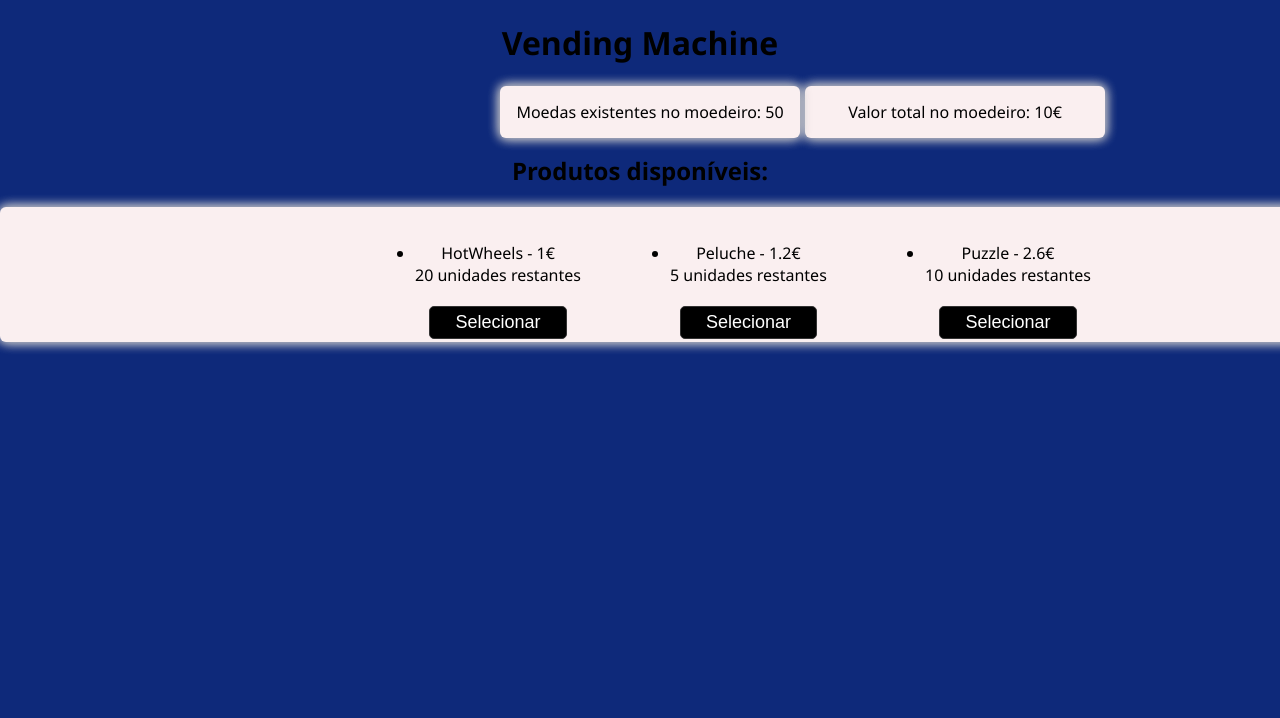
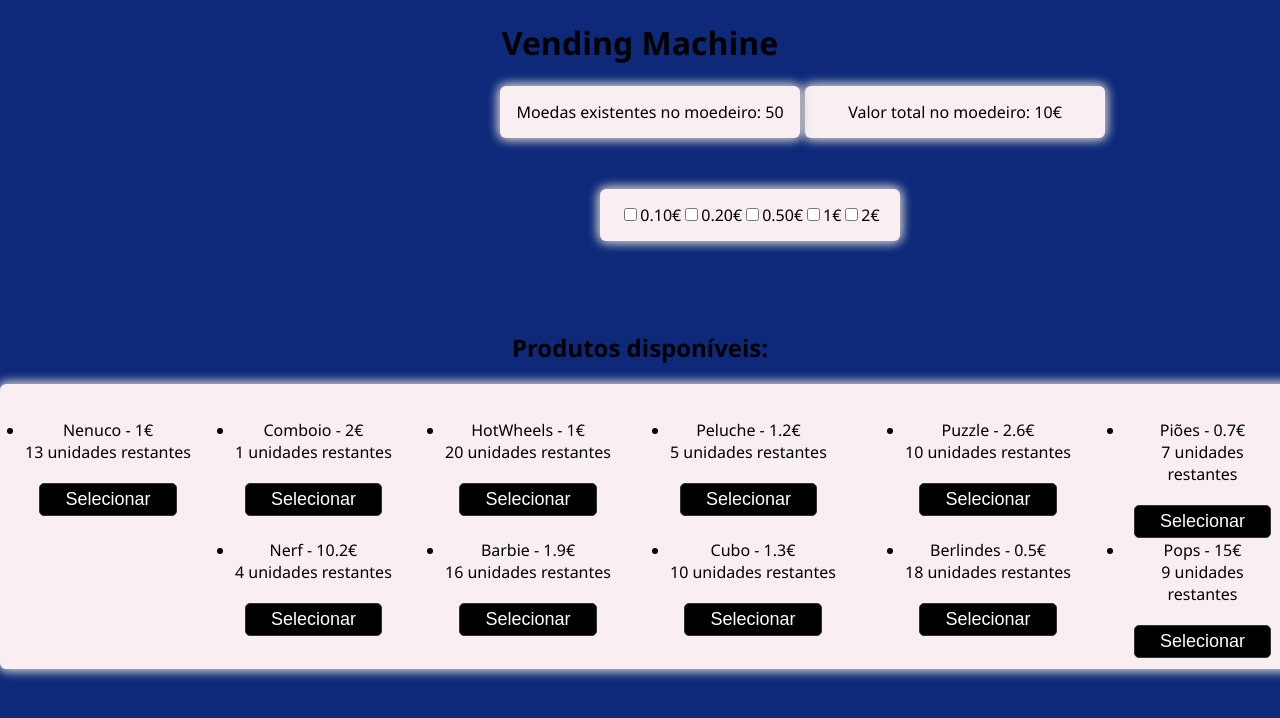
Before and after one commit to TTiagoAF/Maquina-de-vendas, a React (Vite) app: page / in a window 1280 px wide. Shown: the top 718 px of the page. Built offline with nearby package versions, Linux system fonts and the light colour scheme.

Commit message:
second commit

```diff
--- a/src/Maquina.css
+++ b/src/Maquina.css
@@ -38,7 +38,7 @@
     box-shadow: 0px 0px 12px #aaa, -0px -0px 12px #fff;
     width: 1535px;
     padding: 35px 15px 15px 15px;
-    padding-bottom: 100px;
+    padding-bottom: 250px;
   }
   .produtos-button {
     background-color: #000000;
@@ -54,7 +54,7 @@
   }
   .HotWheels{
     position: absolute;
-    margin-left: 400px;
+    margin-left: 430px;
     text-align: center;
   }
   .Peluche{
@@ -62,9 +62,59 @@
     margin-left: 655px;
     text-align: center;
   }
-  .puzzle{
+  .Puzzle{
     position: absolute;
-    margin-left: 910px;
+    margin-left: 890px;
+    text-align: center;
+  }
+  .Piões{
+    position: absolute;
+    margin-left: 1110px;
+    text-align: center;
+  }
+  .Lego{
+    position: absolute;
+    margin-left: 1330px;
+    text-align: center;
+  }
+  .Comboio{
+    position: absolute;
+    margin-left: 220px;
+    text-align: center;
+  }
+  .Nenuco{
+    position: absolute;
+    margin-left: 10px;
+    text-align: center;
+  }
+  .Nerf{
+    margin-top: 120px;
+    position: absolute;
+    margin-left: 220px;
+    text-align: center;
+  }
+  .Barbie{
+    margin-top: 120px;
+    position: absolute;
+    margin-left: 430px;
+    text-align: center;
+  }
+  .Cubo{
+    margin-top: 120px;
+    position: absolute;
+    margin-left: 655px;
+    text-align: center;
+  }
+  .Berlindes{
+    margin-top: 120px;
+    position: absolute;
+    margin-left: 890px;
+    text-align: center;
+  }
+  .Pops{
+    margin-top: 120px;
+    position: absolute;
+    margin-left: 1110px;
     text-align: center;
   }
   .pagar-produtos{
@@ -91,3 +141,15 @@
     color: #000000;
     text-align: center;
   }
+  .checks{
+    width: 300px;
+    margin: 0 auto;
+    padding: 15px;
+    margin-left: 600px;
+    margin-top: 125px;
+    border-radius: 6px;
+    background: #faeff0;
+    box-shadow: 0px 0px 12px #aaa, -0px -0px 12px #fff;
+    color: #000000;
+    text-align: center;
+  }
--- a/src/Maquina.jsx
+++ b/src/Maquina.jsx
@@ -1,5 +1,6 @@
 import React, { useState } from "react";
-import "./Maquina.css"
+import "./Maquina.css";
+import Produto from "./Produto";
 
 const VendingMachine = () => {
   const [total, setTotal] = useState(10); // Valor total do moedeiro
@@ -7,28 +8,158 @@ const VendingMachine = () => {
     HotWheels: 20,
     Peluche: 5,
     Puzzle: 10,
+    Piões: 7,
+    Lego: 2,
+    Comboio: 1,
+    Nenuco: 13,
+    Nerf: 4,
+    Barbie: 16,
+    Cubo: 10,
+    Berlindes: 18,
+    Pops: 9,
   }); // número de latas para vender
   const [selecionar, setSelecionar] = useState(""); // produto selecionado
   const [inserido, setInserido] = useState(0); // dinheiro introduzido
   const [troco, setTroco] = useState(false); // mostra o troco
   const [moedas, setMoedas] = useState(50);
+  const [checkdez, setCheckdez] = useState(false);
+  const [checkvinte, setCheckvinte] = useState(false);
+  const [checkcinquenta, setCheckcinquenta] = useState(false);
+  const [checkum, setCheckum] = useState(false);
+  const [checkdois, setCheckdois] = useState(false);
+  const [concluido, setConcluido] = useState(false);
 
   const precoprodutos = {
     HotWheels: 1,
     Peluche: 1.2,
     Puzzle: 2.6,
+    Piões: 0.7,
+    Lego: 5.3,
+    Comboio: 2,
+    Nenuco: 1,
+    Nerf: 10.2,
+    Barbie: 1.9,
+    Cubo: 1.3,
+    Berlindes: 0.5,
+    Pops: 15,
   };
 
   const handleselecaoproduto = (produto) => {
     setSelecionar(produto);
+    setConcluido(false);
   };
 
-  const handleinsersaomoedas = () => {
+  const handlecheck10 = () => {
+    if(checkdez === false) {
+      setCheckdez(true);
+    } else {
+      setCheckdez(false);
+    }
+  };
+  const handlecheck20 = () => {
+    if(checkvinte === false) {
+      setCheckvinte(true);
+    } else {
+      setCheckvinte(false);
+    }
+  };
+  const handlecheck50 = () => {
+    if(checkcinquenta === false) {
+      setCheckcinquenta(true);
+    } else {
+      setCheckcinquenta(false);
+    }
+  };
+  const handlecheck1 = () => {
+    if(checkum === false) {
+      setCheckum(true);
+    } else {
+      setCheckum(false);
+    }
+  };
+
+  const handlecheck2 = () => {
+    if(checkdois === false) {
+      setCheckdois(true);
+    } else {
+      setCheckdois(false);
+    }
+  };
+
+  const handleinsersaomoedas10 = () => {
+    setInserido((moedasInseridas) => moedasInseridas + 0.1);
+    setMoedas((moedas) => moedas + 1);
+    localStorage.setItem("Moeda10", "0.10€");
+    const preco = precoprodutos[selecionar];
+    const falta = inserido - preco;
+     if(falta >= 0) {
+      localStorage.setItem("Brinquedo", [selecionar]);
+      setConcluido(true);
+      setTroco(true);
+      setTotal((moedasInseridas) => moedasInseridas + preco);
+      setStock((prevStock) => ({
+        ...prevStock,
+        [selecionar]: prevStock[selecionar] - 1,
+      }));
+    }
+  };
+
+  const handleinsersaomoedas20 = () => {
     setInserido((moedasInseridas) => moedasInseridas + 0.2);
+    setMoedas((moedas) => moedas + 1);
+    localStorage.setItem("Moeda20", "0.20€");
+    const preco = precoprodutos[selecionar];
+    const falta = inserido - preco;
+     if(falta >= 0) {
+      setConcluido(true);
+      setTroco(true);
+      setTotal((moedasInseridas) => moedasInseridas + preco);
+      setStock((prevStock) => ({
+        ...prevStock,
+        [selecionar]: prevStock[selecionar] - 1,
+      }));
+    }
+  };
+
+  const handleinsersaomoedas50 = () => {
+    setInserido((moedasInseridas) => moedasInseridas + 0.5);
     setMoedas((moedas) => moedas + 1);
     const preco = precoprodutos[selecionar];
     const falta = inserido - preco;
      if(falta >= 0) {
+      setConcluido(true);
+      setTroco(true);
+      setTotal((moedasInseridas) => moedasInseridas + preco);
+      setStock((prevStock) => ({
+        ...prevStock,
+        [selecionar]: prevStock[selecionar] - 1,
+      }));
+    }
+  };
+
+  const handleinsersaomoedas1 = () => {
+    setInserido((moedasInseridas) => moedasInseridas + 1);
+    setMoedas((moedas) => moedas + 1);
+    const preco = precoprodutos[selecionar];
+    const falta = inserido - preco;
+     if(falta >= 0) {
+      setConcluido(true);
+      setTroco(true);
+      setTotal((moedasInseridas) => moedasInseridas + preco);
+      setStock((prevStock) => ({
+        ...prevStock,
+        [selecionar]: prevStock[selecionar] - 1,
+      }));
+    }
+  };
+
+  const handleinsersaomoedas2 = () => {
+    setInserido((moedasInseridas) => moedasInseridas + 2);
+    setMoedas((moedas) => moedas + 1);
+    const preco = precoprodutos[selecionar];
+    const falta = inserido - preco;
+     if(falta >= 0) {
+      setConcluido(true);
       setTroco(true);
       setTotal((moedasInseridas) => moedasInseridas + preco);
       setStock((prevStock) => ({
@@ -59,38 +190,131 @@ const VendingMachine = () => {
       <h1>Vending Machine</h1>
       <p className="total">Valor total no moedeiro: {total}€</p>
       <p className="quantidade">Moedas existentes no moedeiro: {moedas}</p>
+      <div className="checks">
+      <input onChange={handlecheck10} type="checkbox" />0.10€
+      <input onChange={handlecheck20} type="checkbox" />0.20€
+      <input onChange={handlecheck50} type="checkbox" />0.50€
+      <input onChange={handlecheck1} type="checkbox" />1€
+      <input onChange={handlecheck2} type="checkbox" />2€
+      </div>
       <h2>Produtos disponíveis:</h2>
       <ul className="produtos-form">
-        {stock.HotWheels > 0 && (
-          <li className="HotWheels">
-            HotWheels - {precoprodutos.HotWheels}€ <br /> {stock.HotWheels} unidades restantes{" "}
-            <button className="produtos-button" onClick={() => handleselecaoproduto("HotWheels")}>
-              Selecionar
-            </button>
-          </li>
-        )}
+      {stock.Puzzle > 0 && (
+        <Produto
+          nome="HotWheels"
+          preco={precoprodutos.HotWheels}
+          estoque={stock.HotWheels}
+          onSelecionar={() => handleselecaoproduto("HotWheels")}
+        />
+      )}
         {stock.Peluche > 0 && (
-          <li className="Peluche">
-            Peluche - {precoprodutos.Peluche}€ <br /> {stock.Peluche} unidades restantes{" "}
-            <button className="produtos-button" onClick={() => handleselecaoproduto("Peluche")}>
-              Selecionar
-            </button>
-          </li>
-        )}
-        {stock.Puzzle > 0 && (
-          <li className="puzzle">
-            Puzzle - {precoprodutos.Puzzle}€ <br /> {stock.Puzzle} unidades restantes{" "}
-            <button className="produtos-button" onClick={() => handleselecaoproduto("Puzzle")}>
-              Selecionar
-            </button>
-          </li>
-        )}
+        <Produto
+          nome="Peluche"
+          preco={precoprodutos.Peluche}
+          estoque={stock.Peluche}
+          onSelecionar={() => handleselecaoproduto("Peluche")}
+        />
+      )}
+       {stock.Puzzle > 0 && (
+        <Produto
+          nome="Puzzle"
+          preco={precoprodutos.Puzzle}
+          estoque={stock.Puzzle}
+          onSelecionar={() => handleselecaoproduto("Puzzle")}
+        />
+      )}
+      {stock.Piões > 0 && (
+        <Produto
+          nome="Piões"
+          preco={precoprodutos.Piões}
+          estoque={stock.Piões}
+          onSelecionar={() => handleselecaoproduto("Piões")}
+        />
+      )}
+      {stock.Lego > 0 && (
+        <Produto
+          nome="Lego"
+          preco={precoprodutos.Lego}
+          estoque={stock.Lego}
+          onSelecionar={() => handleselecaoproduto("Lego")}
+        />
+      )}
+      {stock.Comboio > 0 && (
+        <Produto
+          nome="Comboio"
+          preco={precoprodutos.Comboio}
+          estoque={stock.Comboio}
+          onSelecionar={() => handleselecaoproduto("Comboio")}
+        />
+      )}
+      {stock.Nenuco > 0 && (
+        <Produto
+          nome="Nenuco"
+          preco={precoprodutos.Nenuco}
+          estoque={stock.Nenuco}
+          onSelecionar={() => handleselecaoproduto("Nenuco")}
+        />
+      )}
+      {stock.Nerf > 0 && (
+        <Produto
+          nome="Nerf"
+          preco={precoprodutos.Nerf}
+          estoque={stock.Nerf}
+          onSelecionar={() => handleselecaoproduto("Nerf")}
+        />
+      )}
+      {stock.Barbie > 0 && (
+        <Produto
+          nome="Barbie"
+          preco={precoprodutos.Barbie}
+          estoque={stock.Barbie}
+          onSelecionar={() => handleselecaoproduto("Barbie")}
+        />
+      )}
+      {stock.Cubo > 0 && (
+        <Produto
+          nome="Cubo"
+          preco={precoprodutos.Cubo}
+          estoque={stock.Cubo}
+          onSelecionar={() => handleselecaoproduto("Cubo")}
+        />
+      )}
+      {stock.Berlindes > 0 && (
+        <Produto
+          nome="Berlindes"
+          preco={precoprodutos.Berlindes}
+          estoque={stock.Berlindes}
+          onSelecionar={() => handleselecaoproduto("Berlindes")}
+        />
+      )}
+      {stock.Pops > 0 && (
+        <Produto
+          nome="Pops"
+          preco={precoprodutos.Pops}
+          estoque={stock.Pops}
+          onSelecionar={() => handleselecaoproduto("Pops")}
+        />
+      )}
       </ul>
-      {selecionar && (
+      {selecionar && concluido === false && (
         <div className="pagar-produtos">
           <p>Preço: {precoprodutos[selecionar]}€</p>
           <p>Dinheiro inserido: {inserido}€</p>
-          <button className="produtos-button" onClick={handleinsersaomoedas}>Inserir 20 cêntimos</button>
+          {checkdez === true && (
+              <button className="produtos-button" onClick={handleinsersaomoedas10}>Inserir 10 cêntimos</button>
+              )}
+          {checkvinte === true &&(
+              <button className="produtos-button" onClick={handleinsersaomoedas20}>Inserir 20 cêntimos</button>
+              )}
+          {checkcinquenta === true &&(
+              <button className="produtos-button" onClick={handleinsersaomoedas50}>Inserir 50 cêntimos</button>
+              )}
+          {checkum === true &&(
+              <button className="produtos-button" onClick={handleinsersaomoedas1}>Inserir 1 Euro</button>
+              )}
+              {checkdois === true &&(
+              <button className="produtos-button" onClick={handleinsersaomoedas2}>Inserir 2 Euro</button>
+              )}
           <button className="produtos-button" onClick={handleCompras}>Comprar</button>
         </div>
       )}
--- /dev/null
+++ b/src/Produto.jsx
@@ -0,0 +1,12 @@
+function Produto({ nome, preco, estoque, onSelecionar }) {
+    return (
+      <li className={nome}>
+        {nome} - {preco}€ <br /> {estoque} unidades restantes{" "}
+        <button className="produtos-button" onClick={onSelecionar}>
+          Selecionar
+        </button>
+      </li>
+    );
+  }
+
+  export default Produto
```
Also changed, not shown: src/Moedas.jsx (added, +24 -0 lines).
